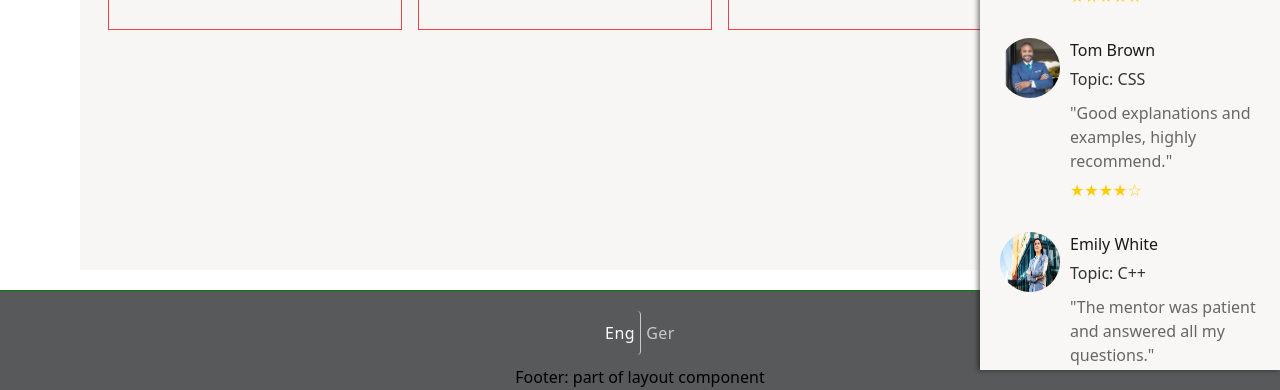
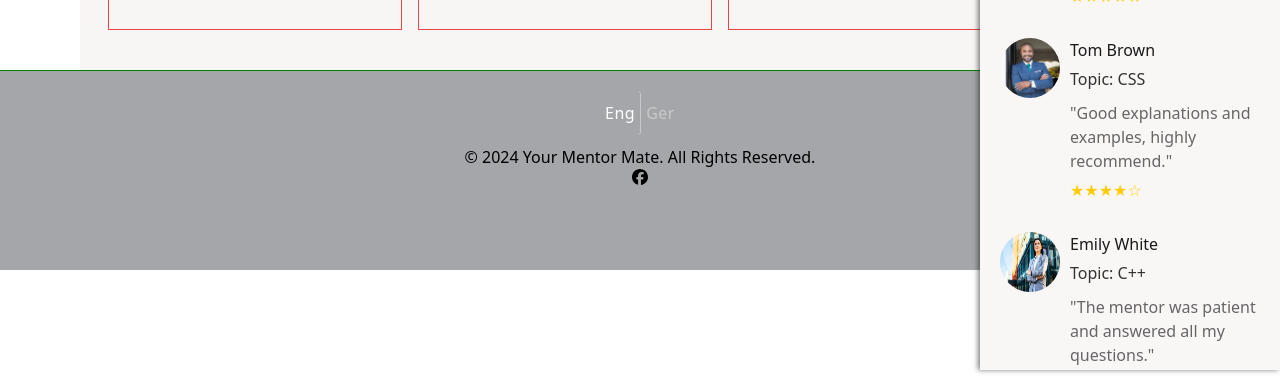
Before and after one commit to final-project-24/mentor-mate-frontend, a React (Vite) app: page / in a window 1280 px wide. Shown: the part 530-920 px from the top of the page. After the commit the page ends 800 px from the top, so only its background shows below. Built offline with nearby package versions, Linux system fonts and the light colour scheme; no server answers.

Commit message:
footer changes

```diff
--- a/package.json
+++ b/package.json
@@ -11,6 +11,11 @@
     "start": "vite preview --port $PORT"
   },
   "dependencies": {
+    "@fortawesome/fontawesome-svg-core": "^6.6.0",
+    "@fortawesome/free-brands-svg-icons": "^6.6.0",
+    "@fortawesome/free-regular-svg-icons": "^6.6.0",
+    "@fortawesome/free-solid-svg-icons": "^6.6.0",
+    "@fortawesome/react-fontawesome": "^0.2.2",
     "axios": "^1.7.4",
     "cors": "^2.8.5",
     "moment": "^2.30.1",
--- a/src/components/footer/Footer.css
+++ b/src/components/footer/Footer.css
@@ -1,11 +1,12 @@
 #footer{
     border-top: 1px solid green;
-    min-height: 100px;
+    height: 200px;
     width: 100%;
     margin-top: 20px;
 
-    position: bottom;
+    position: fixed;
+    bottom: 0;
 
-    background-color: rgb(88, 89, 90);
+    background-color: rgb(164, 166, 169);
 
 }
--- a/src/components/footer/Footer.jsx
+++ b/src/components/footer/Footer.jsx
@@ -1,5 +1,8 @@
 import "./Footer.css";
 import LanguageButton from "../language-button/LanguageButton";
+import { FontAwesomeIcon } from '@fortawesome/react-fontawesome'
+import { faFacebook } from '@fortawesome/free-brands-svg-icons';
+
 
 export default function Footer() {
   return (
@@ -9,7 +12,10 @@ export default function Footer() {
       <footer id="footer">
         <div className="flex-container">
           <LanguageButton />
-          <p>Footer: part of layout component</p>
+          <p>© 2024 Your Mentor Mate. All Rights Reserved.</p>
+          <FontAwesomeIcon icon={faFacebook} />
+
+
         </div>
 
       </footer>
```
Also changed, not shown: 1 other file (tests, documents, lock files or other folders).
